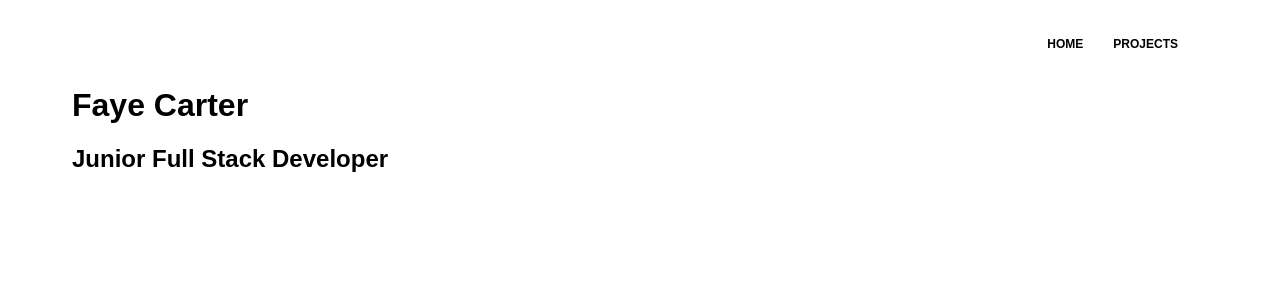
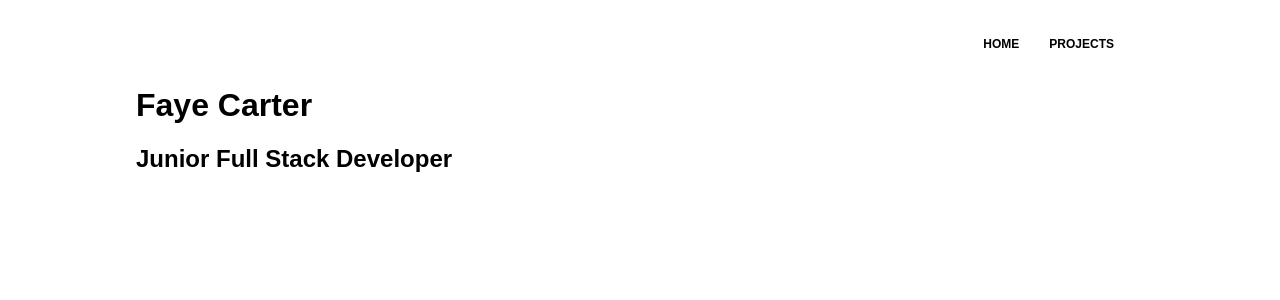
Before and after one commit to FayeCarter/portfolio, a React (Create React App) app: page / in a window 1280 px wide. Shown: the top 300 px of the page. Built offline with nearby package versions, Linux system fonts and the light colour scheme.

Commit message:
increase page padding

```diff
--- a/src/App.css
+++ b/src/App.css
@@ -3,10 +3,8 @@
 }
 
 body {
-  padding: 2% 5% 0 5%;
+  padding: 2% 10% 0 10%;
 }
-
-
 
 a:link, a:visited {
   text-decoration: none;
```
